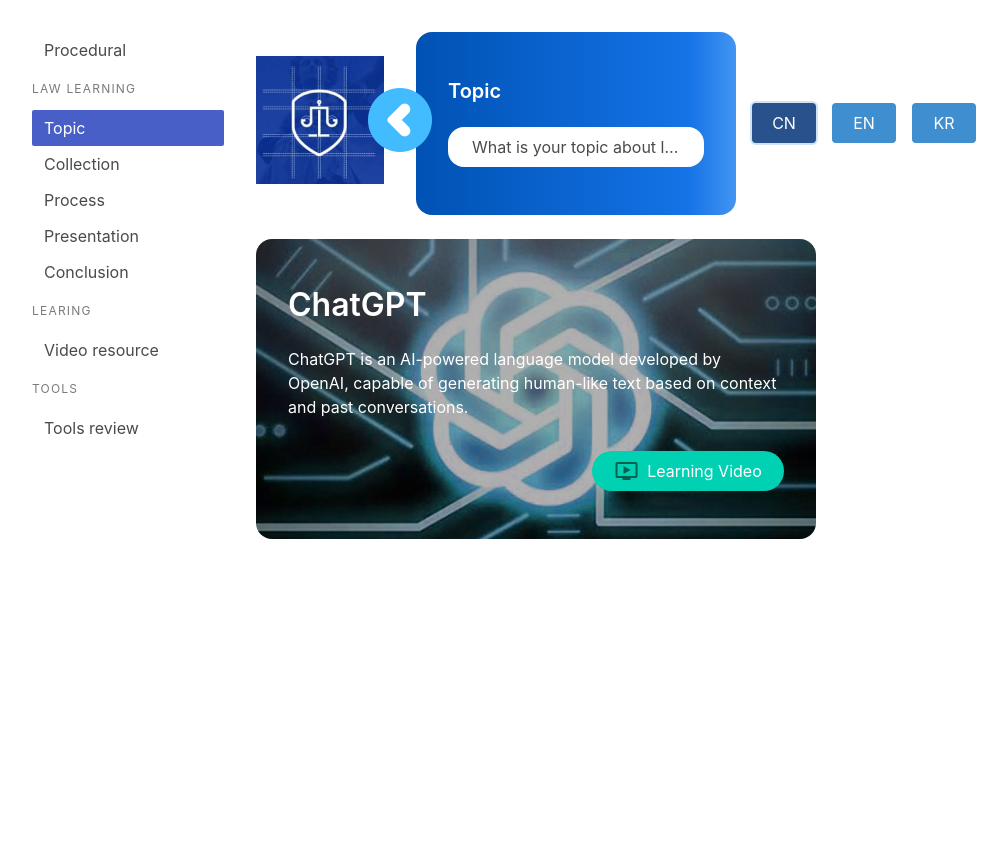
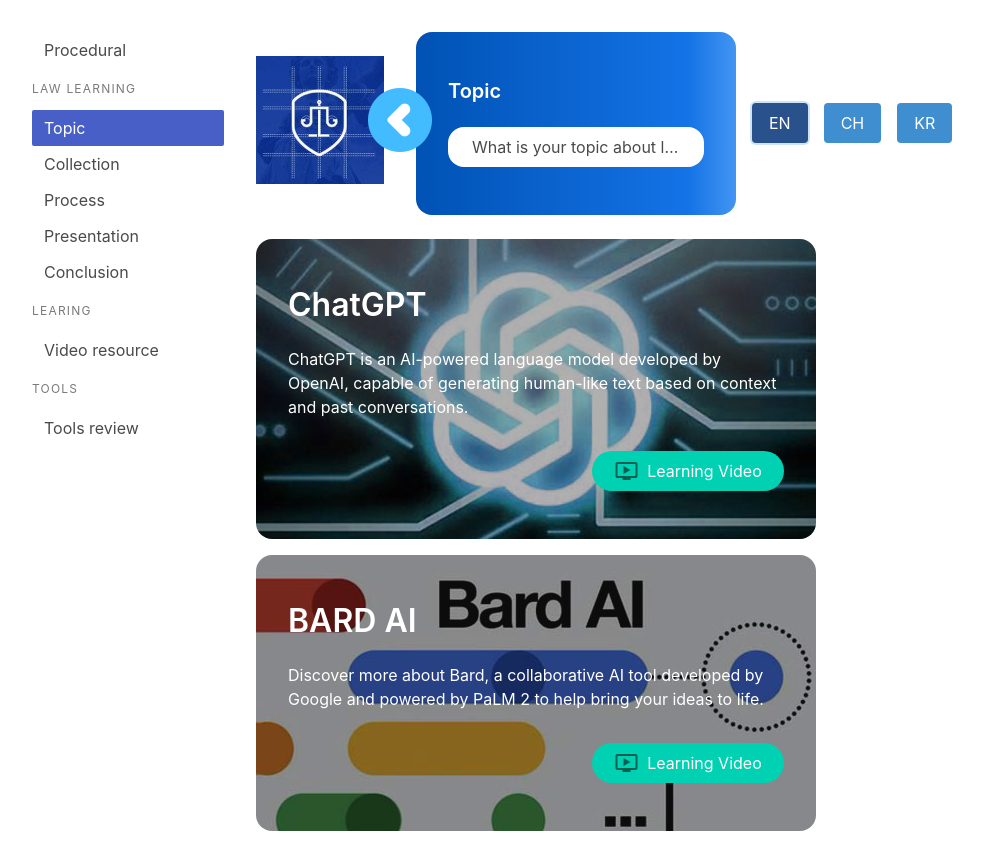
Before and after one commit to hsinpa/standard_procedural, a Next.js app: page /procedural/topic in a window 1280 px wide. Shown: the whole page, without its empty margins (0-1007 px from the left). Before the commit the page ends 800 px from the top, so only its background shows below. Built offline with nearby package versions, Linux system fonts and the light colour scheme.

Commit message:
Done with struggling with setstate and seteffect

```diff
--- a/next.config.js
+++ b/next.config.js
@@ -7,7 +7,10 @@
   output: 'export',
   sassOptions: {
     includePaths: [path.join(__dirname, 'styles')],
-  }
+  },
+  compiler: {
+    styledComponents: true,
+  },
 }
 
 module.exports = nextConfig
--- a/package.json
+++ b/package.json
@@ -16,6 +16,7 @@
     "next": "13.4.19",
     "react": "18.2.0",
     "react-dom": "18.2.0",
+    "styled-components": "^6.0.8",
     "typescript": "5.2.2"
   },
   "devDependencies": {
--- a/src/app/procedural/ClientSideComponents.tsx
+++ b/src/app/procedural/ClientSideComponents.tsx
@@ -1,28 +1,83 @@
 'use client';
+import {useState, useEffect} from 'react';
+
 import { getCookie, setCookie } from '@/utility/dynamic_utility';
 import { GetSubjectComponent, GetTopicComponent, LawLearningJSON, PageIDTable, CoockeTable, LangCodeTable } from '@/static_data';
-import { LearningItemComponent, LearningTitleComponent } from './ShareComponents';
+import { LearningItemComponent, ShareTopicComponent } from './ShareComponents';
+import { LearningResourceInterface, UITopicInterface } from '@/data_structure';
+import Link from 'next/link';
 
 export const GetProceduralComponent = (topic_id : string) => {
     let parent_interface = GetSubjectComponent("SUBJECT_LAW_LEARNING");
     let topic_interface = GetTopicComponent(topic_id);
+    let learning_comps : LearningResourceInterface[] = [];
 
     if (parent_interface == null || topic_interface == null) return (<div></div>);
 
     let current_lang = getCookie(CoockeTable.Procedural_Language_Code, LangCodeTable.English);
-    let learning_components = LawLearningJSON[topic_id].filter(x=>x.language == "" || x.language == current_lang);
+    const [langcode, setLangCode] = useState<string>(current_lang);
+    learning_comps = LawLearningJSON[topic_id].filter(x=>x.language == "" || x.language == langcode);
+
+    console.log("Current Lang " + langcode);
+
+    useEffect(() => {
+        console.log("useEffect " + langcode);
+    });
 
     function onLangCallback(code: string) {
         console.log(code);
         setCookie(CoockeTable.Procedural_Language_Code, code, 30);
+        setLangCode(code);
     }
 
 	return <div>
         <div className='url_content'>
-            <LearningTitleComponent parent_interface={parent_interface} topic_interface={topic_interface} lang_code={current_lang} lang_callback={onLangCallback}  ></LearningTitleComponent>
+            <LearningTitleComponent key={topic_interface.id}
+             parent_interface={parent_interface} topic_interface={topic_interface} lang_code={langcode} lang_callback={onLangCallback.bind(this)}  ></LearningTitleComponent>
             <br></br>
 
-            { learning_components.map(x => { return <LearningItemComponent topic_interface={x}></LearningItemComponent>}) }
+            <section className='item_component_section'>
+                { learning_comps.map(x => { return <LearningItemComponent key={x.id} topic_interface={x}></LearningItemComponent>}) }
+            </section>
         </div>
 	</div>;
 }
+
+export function LearningTitleComponent({parent_interface, topic_interface, lang_code, lang_callback} :
+    {parent_interface : UITopicInterface, topic_interface: UITopicInterface, lang_code: string, lang_callback: (code: string) => void }) {
+
+    useEffect(() => {
+        var en_btn_dom : HTMLButtonElement | null = document.querySelector(".component_langs button:nth-of-type(1)");
+        var cn_btn_dom : HTMLButtonElement | null = document.querySelector(".component_langs button:nth-of-type(2)");
+        var kr_btn_dom : HTMLButtonElement | null = document.querySelector(".component_langs button:nth-of-type(3)");
+
+        en_btn_dom?.classList.remove("is-focused");
+        kr_btn_dom?.classList.remove("is-focused");
+        cn_btn_dom?.classList.remove("is-focused");
+
+        if (lang_code == LangCodeTable.English && en_btn_dom != null) {
+            en_btn_dom.classList.add("is-focused");
+        }
+
+        if (lang_code == LangCodeTable.Mandarin_TW && cn_btn_dom != null) {
+            cn_btn_dom.classList.add("is-focused");
+        }
+
+        if (lang_code == LangCodeTable.Korean && kr_btn_dom != null) {
+            kr_btn_dom.classList.add("is-focused");
+        }
+    });
+    // console.log(en_btn_class);
+    return (
+        <div className="learng_title_component">
+            <div className="component_parent"><img src={parent_interface.thumbnail == undefined ? "" : parent_interface.thumbnail}></img></div>
+            <Link href={parent_interface.path}><img src="\texture\other\back.png"></img></Link>
+            <ShareTopicComponent is_link={false} topic_interface={topic_interface}></ShareTopicComponent>
+            <div className="component_langs">
+                <button className="button is-info" key={LangCodeTable.English} onClick={ () => lang_callback(LangCodeTable.English)}>EN</button>
+                <button className="button is-info" key={LangCodeTable.Mandarin_TW} onClick={ () => lang_callback(LangCodeTable.Mandarin_TW)}>CH</button>
+                <button className="button is-info" key={LangCodeTable.Korean} onClick={ () => lang_callback(LangCodeTable.Korean)}>KR</button>
+            </div>
+        </div>
+    );
+}
--- a/src/app/procedural/ShareComponents.tsx
+++ b/src/app/procedural/ShareComponents.tsx
@@ -1,6 +1,7 @@
-import { LearingResourceInterface, UITopicInterface } from "@/data_structure";
+import { LearningResourceInterface, UITopicInterface } from "@/data_structure";
 import { LangCodeTable } from '@/static_data';
 import Link from "next/link";
+import { useEffect } from "react";
 
 // export function GetContentLanguage() : string {
 //     let id = "item_language";
@@ -39,34 +40,7 @@
     return ((is_link) ? link_dom : none_link_dom);
 }
 
-
-export function LearningTitleComponent({parent_interface, topic_interface, lang_code, lang_callback} :
-    {parent_interface : UITopicInterface, topic_interface: UITopicInterface, lang_code: string, lang_callback: (code: string) => void }) {
-
-    let en_btn_class = "button is-info";
-    if (lang_code == LangCodeTable.English) en_btn_class += " is-focused";
-
-    let cn_btn_class = "button is-info";
-    if (lang_code == LangCodeTable.Mandarin_TW) cn_btn_class += " is-focused";
-
-    let kr_btn_class = "button is-info";
-    if (lang_code == LangCodeTable.Korean) kr_btn_class += " is-focused";
-
-    return (
-        <div className="learng_title_component">
-            <div className="component_parent"><img src={parent_interface.thumbnail == undefined ? "" : parent_interface.thumbnail}></img></div>
-            <Link href={parent_interface.path}><img src="\texture\other\back.png"></img></Link>
-            <ShareTopicComponent is_link={false} topic_interface={topic_interface}></ShareTopicComponent>
-            <div className="component_langs">
-                <Link className={en_btn_class} href={topic_interface.path} onClick={ () => lang_callback(LangCodeTable.English)}>CN</Link>
-                <Link className={cn_btn_class} href={topic_interface.path} onClick={ () => lang_callback(LangCodeTable.Mandarin_TW)}>EN</Link>
-                <Link className={kr_btn_class} href={topic_interface.path} onClick={ () => lang_callback(LangCodeTable.Korean)}>KR</Link>
-            </div>
-        </div>
-    );
-}
-
-export function LearningItemComponent({topic_interface} : {topic_interface: LearingResourceInterface}) {
+export function LearningItemComponent({topic_interface} : {topic_interface: LearningResourceInterface}) {
     return (
         <div className="learng_item_component" style={{backgroundImage: `url(${topic_interface.thumbnail})`}}>
                 <h2 className="title is-3">{topic_interface.title}</h2>
--- a/src/data_structure.ts
+++ b/src/data_structure.ts
@@ -14,11 +14,11 @@
     thumbnail?: string,
 }
 
-export interface LearingResourceDictInterface {
-    [subject: string]: LearingResourceInterface[];
+export interface LearningResourceDictInterface {
+    [subject: string]: LearningResourceInterface[];
 }
 
-export interface LearingResourceInterface {
+export interface LearningResourceInterface {
     id: string,
     language: "en" | "cn" | "kr" | "",
     path: string,
--- a/src/static_data.ts
+++ b/src/static_data.ts
@@ -1,4 +1,4 @@
-import {UICategoryInterface, UITopicInterface, UISubjectInterface, LearingResourceDictInterface} from './data_structure';
+import {UICategoryInterface, UITopicInterface, UISubjectInterface, LearningResourceDictInterface} from './data_structure';
 
 export const SUBJECT_LAW_LEARNING = "SUBJECT_LAW_LEARNING";
 
@@ -68,7 +68,7 @@
 }
 
 
-export const LawLearningJSON : LearingResourceDictInterface = {
+export const LawLearningJSON : LearningResourceDictInterface = {
     topic : [
         {
             id: "law_learning_chatgpt_01",
@@ -78,6 +78,15 @@
             description: "ChatGPT is an AI-powered language model developed by OpenAI, capable of generating human-like text based on context and past conversations.",
             thumbnail: "/texture/icon/chatgpt.jpg",
             learning_tags: ["chatgpt"]
+        },
+        {
+            id: "law_learning_bard_01",
+            language: "",
+            path: "https://bard.google.com/chat",
+            title: "BARD AI",
+            description: "Discover more about Bard, a collaborative AI tool developed by Google and powered by PaLM 2 to help bring your ideas to life.",
+            thumbnail: "/texture/icon/bard.jpg",
+            learning_tags: ["bard"]
         }
     ],
     process : [
--- a/styles/layout.scss
+++ b/styles/layout.scss
@@ -34,19 +34,6 @@
 
     main {
         padding: 1em;
-
-        display: inline-block;
         vertical-align:top; /* <---- this */
     }
 }
-
-main {
-    .url_content {
-        display: block;
-        gap: 1em;
-
-        .button {
-
-        }
-    }
-}
--- a/styles/share_component.scss
+++ b/styles/share_component.scss
@@ -73,14 +73,13 @@
 
 .learng_item_component {
     border-radius: 1em;
-
     padding: 3rem 2rem;
     max-width: 35em;
+    margin: 0;
     background-repeat: no-repeat;
     background-size: auto;
     object-fit: cover;
     background-position: center;
-
     h2 {
         color: white;
         margin-bottom: 0.5em;
@@ -100,28 +99,35 @@
     }
 }
 
+.item_component_section{
+    display: flex;
+    flex-wrap: wrap;
+    gap: 1em;
+}
+
 .learng_title_component {
     display: flex;
     align-items: center;
-    justify-content: center;
+    justify-content: left;
     gap: 0.5em;
-
     a {
         width: 4em;
         margin: -1.5em;
         z-index: 1;
     }
-
+    .component_parent {
+        min-width: 2em;
+    }
     .topic_component {
         margin: 0;
     }
 
     .component_langs {
-        a {
+        button {
             margin: 0.5em;
         }
 
-        a:focus, .is-focused  {
+        .is-focused  {
             background-color: #29518b;
         }
     }
```
Also changed, not shown: 1 other file (tests, documents, lock files or other folders).
